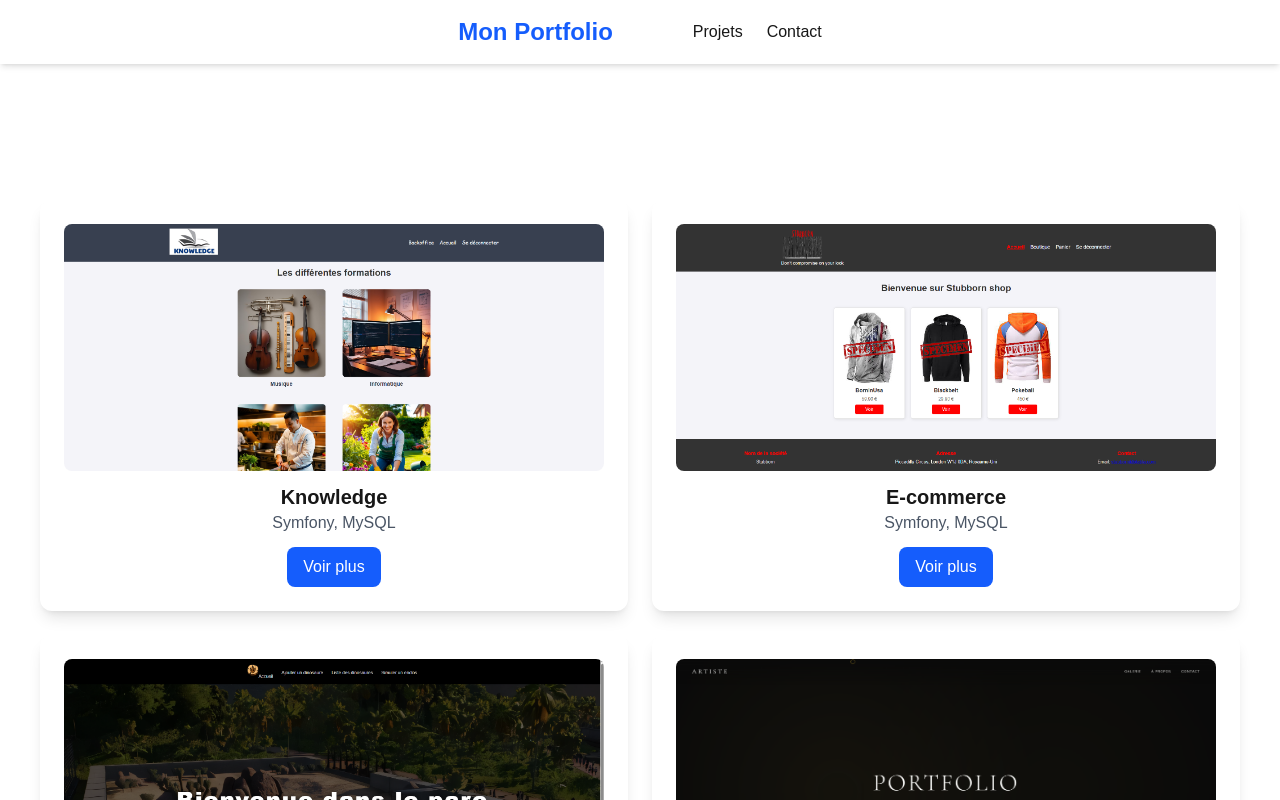
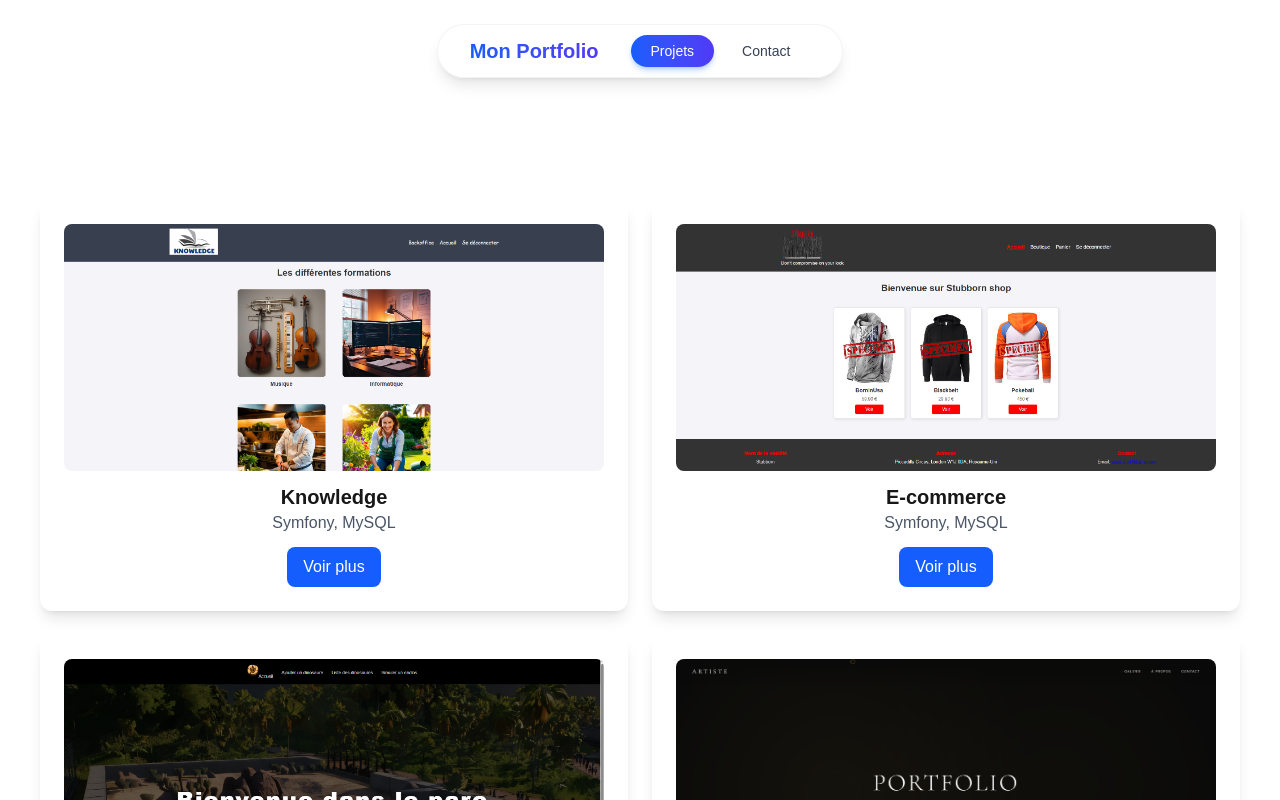
Before and after one commit to Ivann212/portfolio1, a Next.js app: page /projets in a window 1280 px wide. Shown: the top 800 px of the page. Built offline with nearby package versions, Linux system fonts and the light colour scheme.

Commit message:
modify header + center button form

```diff
--- a/app/ContactForm.tsx
+++ b/app/ContactForm.tsx
@@ -25,7 +25,7 @@ export default function ContactForm() {
     <form
       action="https://formspree.io/f/mrbanqdv"
       method="POST"
-      className="max-w-xl mx-auto space-y-4 bg-white p-6 rounded-lg shadow"
+      className="max-w-xl mx-auto space-y-4 bg-white p-6 rounded-lg shadow content-center "
     >
       {/* Nom */}
       <div>
@@ -68,7 +68,7 @@ export default function ContactForm() {
       {/* Bouton */}
       <button
         type="submit"
-        className="px-6 py-3 rounded bg-foreground text-background font-semibold hover:opacity-80"
+        className="mx-auto block px-6 py-3 rounded bg-foreground text-background font-semibold hover:opacity-80"
       >
         Envoyer
       </button>
--- a/app/header.tsx
+++ b/app/header.tsx
@@ -1,22 +1,88 @@
 "use client";
 
 import Link from "next/link";
+import { usePathname } from "next/navigation";
+import { useEffect, useState } from "react";
 
 export default function Header() {
+  const pathname = usePathname();
+  const [scrolled, setScrolled] = useState(false);
+
+  useEffect(() => {
+    const handleScroll = () => {
+      setScrolled(window.scrollY > 20);
+    };
+    window.addEventListener("scroll", handleScroll);
+    return () => window.removeEventListener("scroll", handleScroll);
+  }, []);
+
+  const isActive = (path: string) => pathname === path;
+
   return (
-    <header className="w-full mb-8 bg-white shadow-md fixed top-0 left-0 z-50">
-      <nav className="max-w-6xl mx-auto flex justify-center items-center py-4 px-6">
-        <Link href="/">
-          <h1 className="text-2xl font-bold text-blue-600 pr-20">Mon Portfolio</h1>
+    <header className="fixed top-0 left-0 right-0 z-50 flex justify-center pt-6 px-4 pointer-events-none">
+      <nav
+        className={`
+          pointer-events-auto
+          backdrop-blur-md bg-white/80
+          border border-gray-200/50
+          rounded-full shadow-lg
+          px-8 py-3
+          transition-all duration-300 ease-out
+          ${scrolled ? "shadow-xl scale-[0.98]" : "scale-100"}
+        `}
+      >
+        <div className="flex items-center gap-8">
+          <Link href="/" className="flex items-center">
+            <h1
+              className={`
+                text-xl font-bold
+                bg-gradient-to-r from-blue-600 to-indigo-600
+                bg-clip-text text-transparent
+                transition-all duration-300
+                hover:scale-105
+              `}
+            >
+              Mon Portfolio
+            </h1>
           </Link>
-        <ul className="flex space-x-6">
+
+          <ul className="flex items-center gap-2">
             <li>
-            <Link href="/projets" className="hover:text-blue-500">Projets</Link>
+              <Link
+                href="/projets"
+                className={`
+                  px-5 py-2 rounded-full
+                  font-medium text-sm
+                  transition-all duration-300
+                  ${
+                    isActive("/projets")
+                      ? "text-white bg-gradient-to-r from-blue-600 to-indigo-600 shadow-md shadow-blue-500/30"
+                      : "text-gray-700 hover:text-blue-600 hover:bg-gray-100/80"
+                  }
+                `}
+              >
+                Projets
+              </Link>
             </li>
             <li>
-            <Link href="/contact" className="hover:text-blue-500">Contact</Link>
+              <Link
+                href="/contact"
+                className={`
+                  px-5 py-2 rounded-full
+                  font-medium text-sm
+                  transition-all duration-300
+                  ${
+                    isActive("/contact")
+                      ? "text-white bg-gradient-to-r from-blue-600 to-indigo-600 shadow-md shadow-blue-500/30"
+                      : "text-gray-700 hover:text-blue-600 hover:bg-gray-100/80"
+                  }
+                `}
+              >
+                Contact
+              </Link>
             </li>
           </ul>
+        </div>
       </nav>
     </header>
   );
--- a/app/projets/page.tsx
+++ b/app/projets/page.tsx
@@ -35,7 +35,7 @@ const projets: Projet[] = [
   },
   {
     id: 4,
-    titre: "Galerie",
+    titre: "Galerie d'art",
     techno: "Javascript, CSS, HTML",
     description: "Galerie d'art",
     images: ["/images/galerie2.webp", "/images/galerie1.webp", "/images/galerie3.webp"],
```
Also changed, not shown: tsconfig.json (+19 -5 lines). Lines whose indentation alone changed are shown as unchanged.
